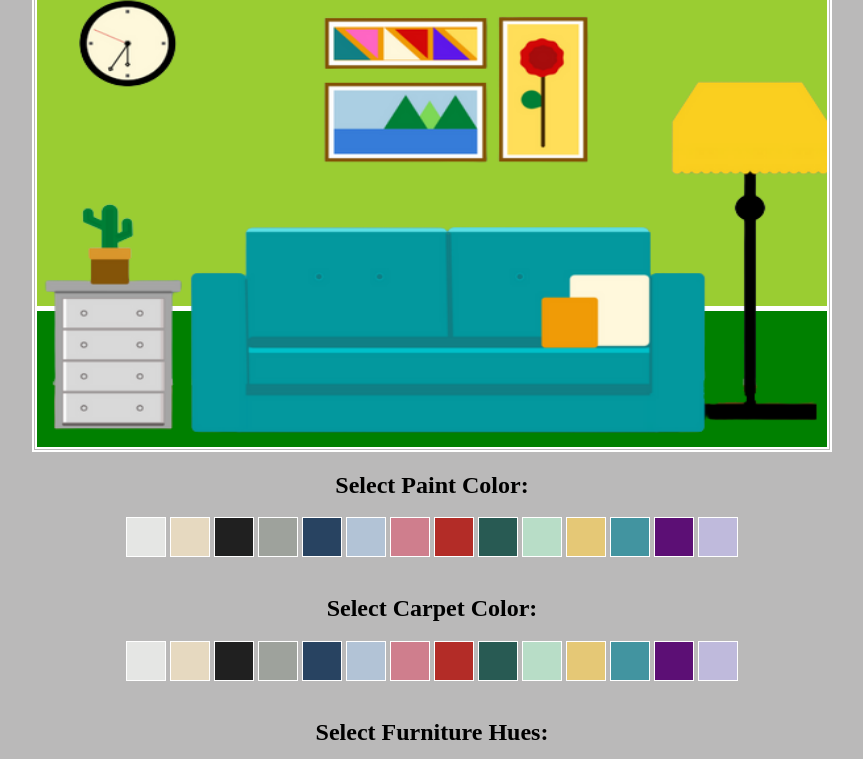
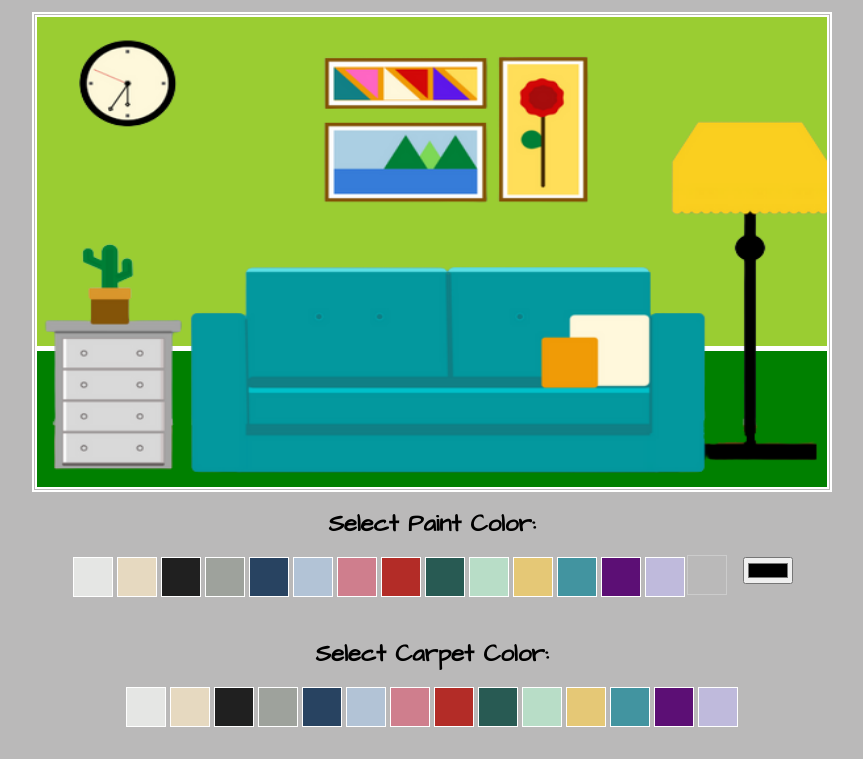
Before and after one commit to RabiaRB/Room-Decor, a plain HTML site: page index.html in a window 1280 px wide. Shown: the part 108-867 px from the top of the page, without its empty margins (208-1071 px from the left). Drawn offline with Linux system fonts and the light colour scheme.

```diff
--- a/css/style.css
+++ b/css/style.css
@@ -22,6 +22,7 @@
 /*******************************************/
 
 body{
+     font-family: 'Architects Daughter', cursive;
      background-color: rgb(186	185	185	);
 
 
@@ -33,7 +34,7 @@ body{
 }
 
 h1{
-     /* width: 100%; */
+     font-size: 48px;
 }
 
 
@@ -209,3 +210,18 @@ h2{
 /******************************************
 /* ADDITIONAL STYLES
 /*******************************************/
+
+   .color-picker {
+        display: inline-block;
+        vertical-align: middle;
+        margin-bottom: 10px;
+   }
+
+   .color-preview {
+        width: 40px;
+        height: 40px;
+        border: 1px solid #ccc;
+        display: inline-block;
+        vertical-align: middle;
+        margin-right: 10px;
+   }
--- a/index.html
+++ b/index.html
@@ -10,6 +10,9 @@
 
 		<!-- external CSS link -->
 		<link rel="stylesheet" href="css/normalize.css">
+		<link rel="preconnect" href="https://fonts.googleapis.com">
+		<link rel="preconnect" href="https://fonts.gstatic.com" crossorigin>
+		<link href="https://fonts.googleapis.com/css2?family=Architects+Daughter&display=swap" rel="stylesheet">
 		<link rel="stylesheet" href="css/style.css">
 	</head>
 	<body>
@@ -40,6 +43,10 @@
 			<li class="turquoise" id="turquoisePaint"></li>
 			<li class="purple" id="purplePaint"></li>
 			<li class="violet" id="violetPaint"></li>
+			<div class="color-picker">
+				<div class="color-preview"></div>
+				<input type="color" id="colorInput" onchange="updateColor(this.value)">
+			</div>
 
 
 		</ul>
@@ -81,6 +88,7 @@
 				<li class="furniture" id="hue11">11</li>
 				<li class="furniture" id="hue12">12</li>
 
+
 			</ul>
 
 
--- a/js/main.js
+++ b/js/main.js
@@ -178,3 +178,9 @@ document.querySelector('#hue12').onclick = hue12Furniture;
 // 		<img id="#githubLink
 //contact links//
 // document.querySelector('#instaLink').onclick = url("https://www.instagram.com/codingandlife/");
+
+
+    function updateColor(color) {
+      var colorPreview = document.querySelector('.color-preview');
+      colorPreview.style.backgroundColor = color;
+    }
```
